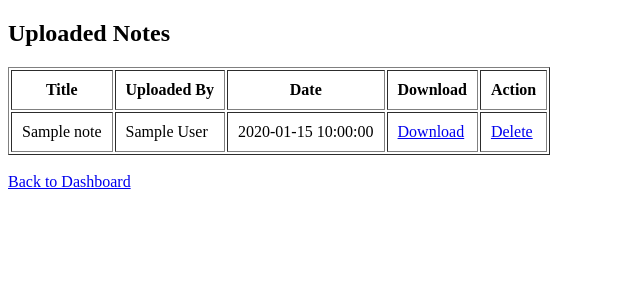
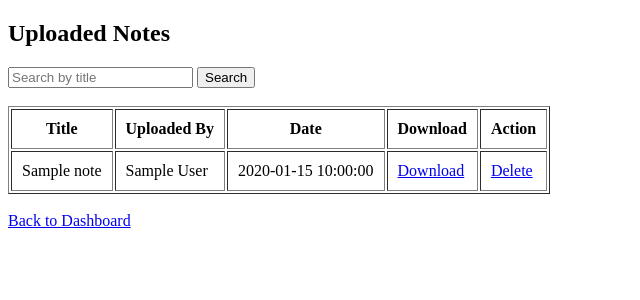
Before and after one commit to Dhruv-2203/online-notes-sharing, a PHP site: page /notes.php in a window 1280 px wide. Shown: the top 300 px of the page, without its empty margins (0-640 px from the left). Run offline with PHP 8.4, Linux system fonts and the light colour scheme; the visitor is signed in with stand-in values (Sample User, id 1); tables that the repository leaves empty hold one stand-in row (values such as "Sample post").

Commit message:
Added search notes by title feature

```diff
--- a/notes.php
+++ b/notes.php
@@ -7,10 +7,22 @@ if (!isset($_SESSION['user_id'])) {
     exit();
 }
 
-$query = "SELECT notes.*, users.name
-          FROM notes
-          JOIN users ON notes.uploaded_by = users.id
-          ORDER BY notes.uploaded_at DESC";
+$search = "";
+
+if (isset($_GET['search'])) {
+    $search = $_GET['search'];
+    $query = "SELECT notes.*, users.name
+              FROM notes
+              JOIN users ON notes.uploaded_by = users.id
+              WHERE notes.title LIKE '%$search%'
+              ORDER BY notes.uploaded_at DESC";
+} else {
+    $query = "SELECT notes.*, users.name
+              FROM notes
+              JOIN users ON notes.uploaded_by = users.id
+              ORDER BY notes.uploaded_at DESC";
+}
+
 
 $result = mysqli_query($conn, $query);
 ?>
@@ -23,6 +35,13 @@ $result = mysqli_query($conn, $query);
 <body>
 
 <h2>Uploaded Notes</h2>
+
+<form method="GET">
+    <input type="text" name="search" placeholder="Search by title">
+    <button type="submit">Search</button>
+</form>
+
+<br>
 
 <table border="1" cellpadding="10">
     <tr>
```
